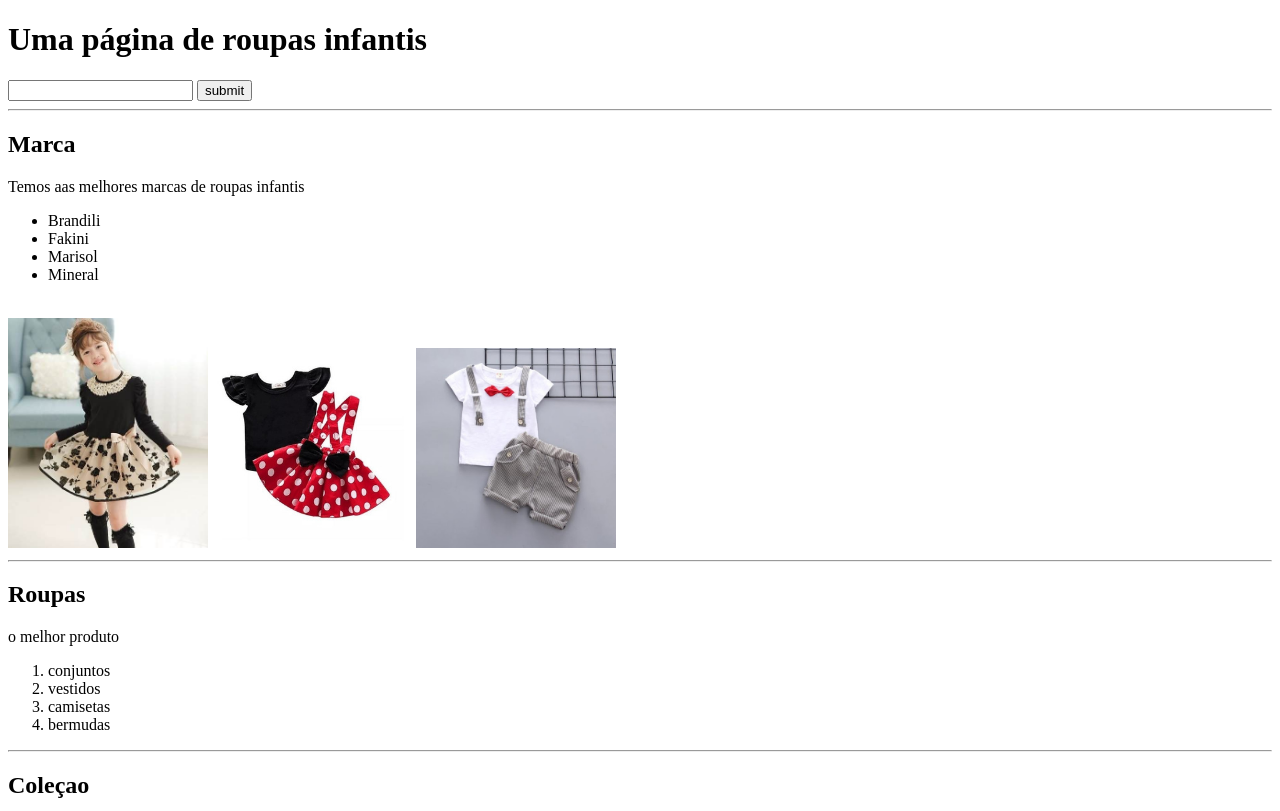
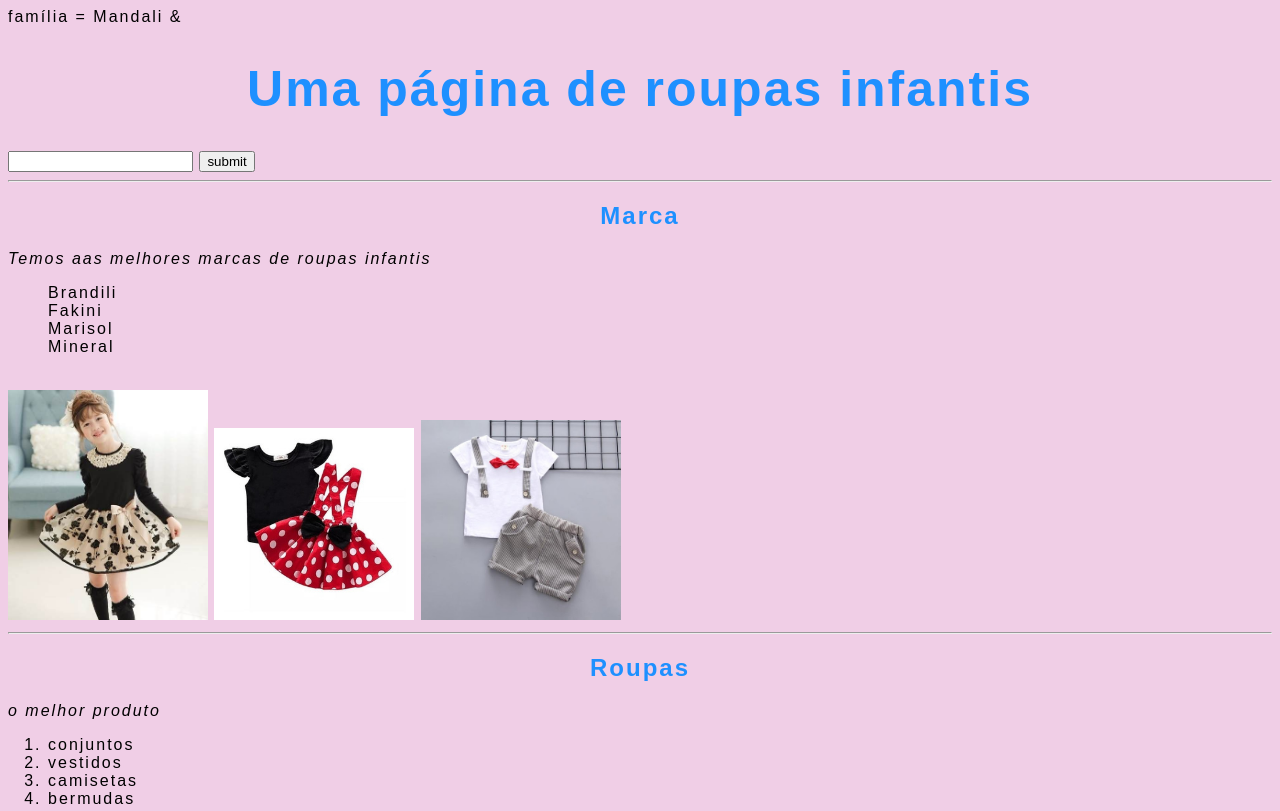
Before and after one commit to nathy20/repositorio-teste, a plain HTML site: page index.html in a window 1280 px wide. Shown: the top 811 px of the page. Drawn offline with Linux system fonts and the light colour scheme.

Commit message:
aula dia 5

```diff
--- a/index.html
+++ b/index.html
@@ -6,6 +6,10 @@
       <meta http-equiv="X-UA-Compatible" content="IE=edge">
       <meta name="viewport" content="width=device-width, initial-scale=1.0">
       <title>THYF E DEDÉ!</title>
+      <link rel="stylesheet"type="text/css" href="style.css">
+      <link rel = "preconnect" href = "https://fonts.gstatic.com">
+      <link rel = "preconnect" href = "https://fonts.gstatic.com">
+      <link href = "https://fonts.googleapis.com/css2? family = Krona + One & display = swap" rel = "folha de estilo">família = Mandali &
   </head>
   <body>
     <h1>Uma página de roupas infantis</h1>
@@ -15,7 +19,7 @@
     <h2>Marca</h2>
     <p> Temos aas melhores marcas de roupas infantis
       <br>
-    <ul>
+    <ul style= "list-style: none;">
       <li> Brandili</li>
       <li> Fakini</li>
       <li> Marisol</li>
@@ -23,7 +27,7 @@
     </ul>
     <br>
     <a href="https://www.youtube.com/watch?v=AUebXlvQ8Bg"><img src="imagem/LL.jpg" alt="roupas"width="200px"></a>
-    <img src="imagem/cc.jpg" alt="roupas"width="200">
+    <img src="imagem/cc.jpg" alt="roupas"width="200px">
     <img src="imagem/look.jpg" alt="comjuntos"width="200px">
 <hr>
 <h2>Roupas</h2>
--- /dev/null
+++ b/style.css
@@ -0,0 +1,14 @@
+body{
+    background-color:#F0CEE6 ;
+    font-family: sans-serif;
+    font-family: 'Mandali', sans-serif;
+    letter-spacing:2px ;
+}
+h1{ color: dodgerblue;
+font-size: 50px;
+text-align: center;}
+h2{color: dodgerblue;
+font-size: 30;
+text-align: center;
+}
+p{ font-style: italic;}
```
